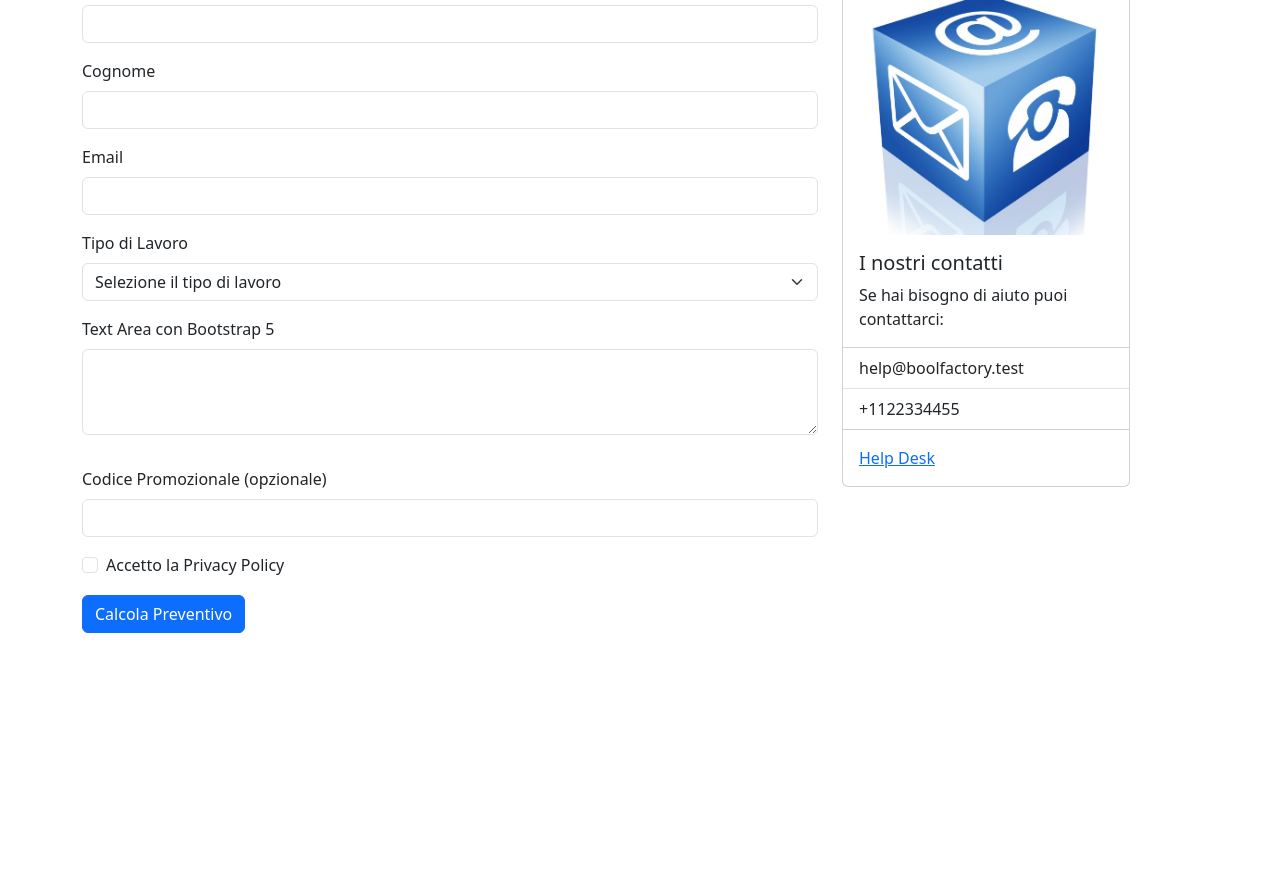
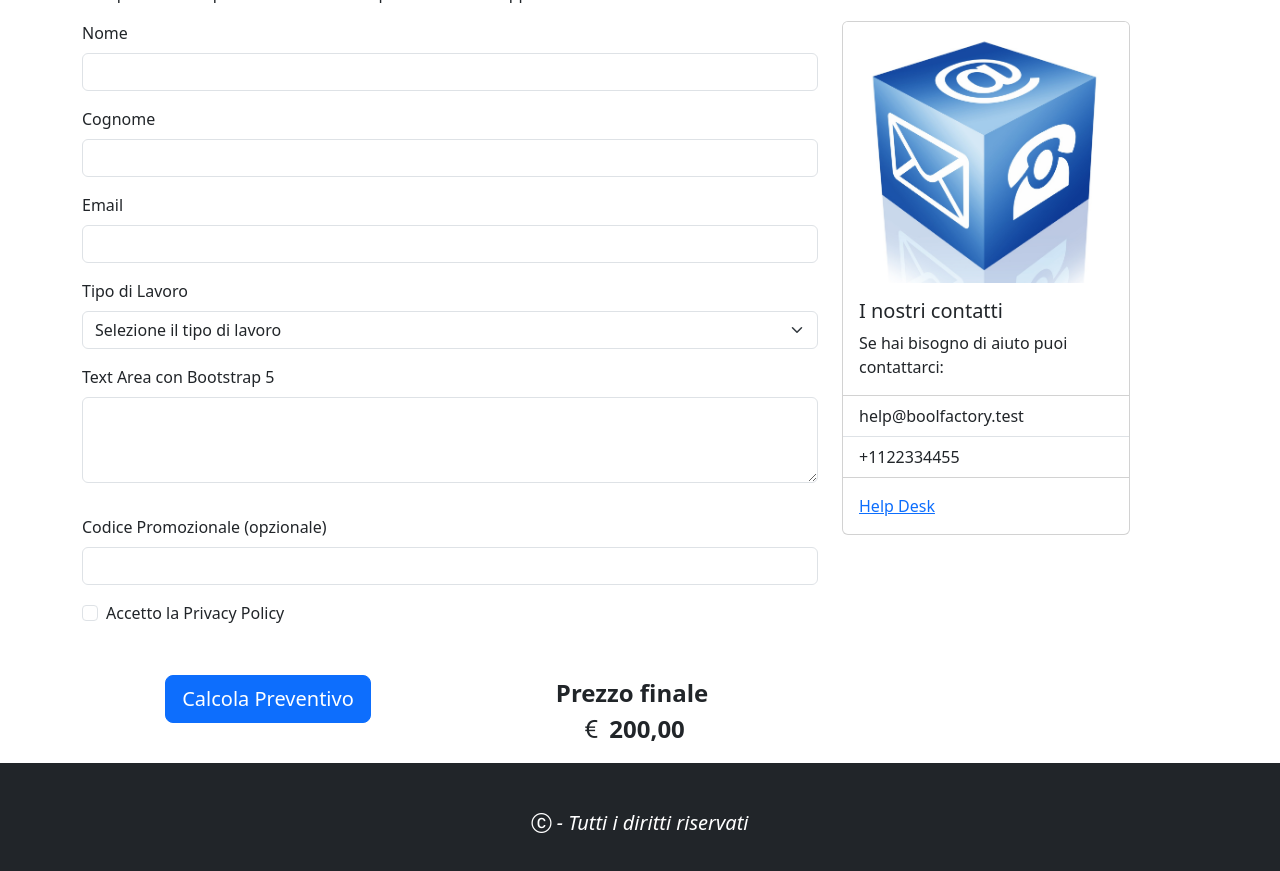
Before and after one commit to MichelangelaPaesano/bootstrap-preventivo, a plain HTML site: page index.html in a window 1280 px wide. Shown: the part 179-1050 px from the top of the page. Before the commit the page ends 812 px from the top, so only its background shows below. Drawn offline with nearby package versions, Linux system fonts and the light colour scheme.

Commit message:
footer finito - margini aggiustati

```diff
--- /dev/null
+++ b/css/app.css
@@ -0,0 +1,11 @@
+.debug {
+     outline: 1px solid red;
+}
+
+.debug2 {
+    outline: 1px solid rgb(0, 9, 78);
+}
+
+.debug3 {
+    outline: 1px solid rgb(102, 139, 72);
+}
--- a/index.html
+++ b/index.html
@@ -5,8 +5,10 @@
     <meta name="viewport" content="width=device-width, initial-scale=1.0">
     <title>Richiesta Preventivo</title>
     <link href="https://cdn.jsdelivr.net/npm/bootstrap@5.3.6/dist/css/bootstrap.min.css" rel="stylesheet" integrity="sha384-4Q6Gf2aSP4eDXB8Miphtr37CMZZQ5oXLH2yaXMJ2w8e2ZtHTl7GptT4jmndRuHDT" crossorigin="anonymous">
+    <link href="https://cdn.jsdelivr.net/npm/bootstrap-icons@1.10.5/font/bootstrap-icons.css" rel="stylesheet">
+    <link rel="stylesheet" href="./css/app.css">
 </head>
-<body>
+<body class="d-flex flex-column min-vh-100">
     <header>
         <!--Iniziamo con creare la nav-bar utilizzando bootstrap che ho linkato sopra-->
         <nav class="navbar navbar-expand-lg bg-body-tertiary d-flex bg-dark" data-bs-theme="dark">
@@ -34,10 +36,10 @@
         <!-- navbar parte HTML sembra finita! Devo solo capire se le grandezze sono uguali o sembrano più grandi per via dello screenshot-->
     </header>
 
-    <main>
+    <main class="flex-grow-1">
         <!--adesso iniziamo con la stesura del corpo principale-->
         <section>
-            <div class="container">
+            <div class="container mt-5">
                 <h1>Richiesta Preventivo</h1>
                 <p>Compila un form per richiedere i nostri preventivi di sviluppo.</p>
             </div>
@@ -107,13 +109,26 @@
                                 </div>
                             </div>
 
-                            <div class="col-12">
-                                <button class="btn btn-primary" type="submit">Calcola Preventivo</button>
+                            <div class="container mt-5">
+                                <!--A questo punto essendo che insieme al button c'è il risultato sulla stessa linea, creo altre due colonne-->
+                                <div class="container text-center">
+                                    <div class="row">
+                                        <div class="col-6">
+                                            <button class="btn btn-primary btn-lg" type="submit">Calcola Preventivo</button>
+                                        </div>
+
+                                        <div class="col-6">
+                                            <div>
+                                                <p class="mb-0 fs-4 fw-bolder">Prezzo finale</p>
+                                                <p class="fs-4 fw-bolder"><i class="bi bi-currency-euro"></i> 200,00</p>
+                                            </div>
+                                        </div>
+                                    </div>
+                                </div>
                             </div>
-
                         </form>
 
-                        <!--finito form con validazione messa sotto fornita da BS! Provata e funziona. MIGLIORARE SOLO MARGIN PER TITOLO-->
+                        <!--finito form con validazione messa sotto fornita da BS! Provata e funziona-->
                     </div>
 
                     <div class="col-lg-4">
@@ -132,12 +147,25 @@
                                 <a href="#" class="card-link">Help Desk</a>
                             </div>
                         </div>
+                        <!--Controllare se posso fare 200x300 perchè l'immagine mi scompare. Perchè scompare?-->
                     </div>
                 </div>
             </div>
         </section>
     </main>
 
+    <!--Facciamo il footer-->
+    <footer class="bg-dark text-white py-5">
+        <div class="container">
+            <div class="row">
+      <!-- Colonna 1 -->
+            <div class="col-12">
+                <h5 class="text-center">
+                    <i class="bi bi-c-circle"> - Tutti i diritti riservati</i>
+                </h5>
+            </div>
+        </div>
+    </footer>
 
 
 
```
